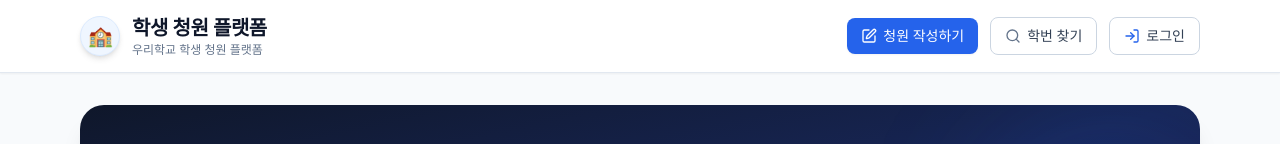
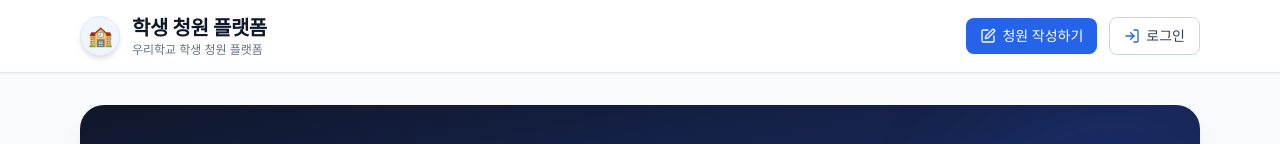
Before and after one commit to stevekim000/ulsan-ai, a Next.js app: page / in a window 1280 px wide. Shown: the top 144 px of the page. Built offline with nearby package versions, Linux system fonts and the light colour scheme; no server answers; the database is empty.

Commit message:
fix: remove student ID search button from Header

```diff
--- a/components/Header.tsx
+++ b/components/Header.tsx
@@ -4,7 +4,7 @@ import React, { useState, useEffect } from "react";
 import Link from "next/link";
 import Image from "next/image";
 import { useAuth } from "@/hooks/useAuth";
-import { PenSquare, LogIn, LogOut, CheckCircle2, User as UserIcon, Search, Users } from "lucide-react";
+import { PenSquare, LogIn, LogOut, CheckCircle2, User as UserIcon, Users } from "lucide-react";
 
 import { siteConfig } from "@/lib/siteConfig";
 
@@ -93,18 +93,6 @@ export function Header() {
               </button>
             </div>
           ) : (
-            <>
-              <a
-                href="https://script.google.com/a/macros/usja.hs.kr/s/AKfycbylWQxH6vpHkCZ8lcdP19zlSA7hVPxswq7F_c5oZJeHfQ2_RuvB1npng-YpmmQOiGtHwQ/exec"
-                target="_blank"
-                rel="noopener noreferrer"
-                className="flex items-center space-x-1.5 px-3.5 py-2 rounded-lg border border-slate-300 hover:bg-slate-50 hover:text-blue-600 text-slate-700 text-sm font-medium transition-colors"
-                title="학번 찾기 (새 창으로 이동)"
-              >
-                <Search className="w-4 h-4 text-slate-500" />
-                <span className="hidden sm:inline">학번 찾기</span>
-              </a>
-
             <button
               onClick={loginWithGoogle}
               className="flex items-center space-x-1.5 px-3.5 py-2 rounded-lg border border-slate-300 hover:bg-slate-50 text-slate-700 text-sm font-medium transition-colors"
@@ -112,7 +100,6 @@ export function Header() {
               <LogIn className="w-4 h-4 text-blue-600" />
               <span>로그인</span>
             </button>
-            </>
           )}
         </div>
       </div>
```
Lines whose indentation alone changed are shown as unchanged.
